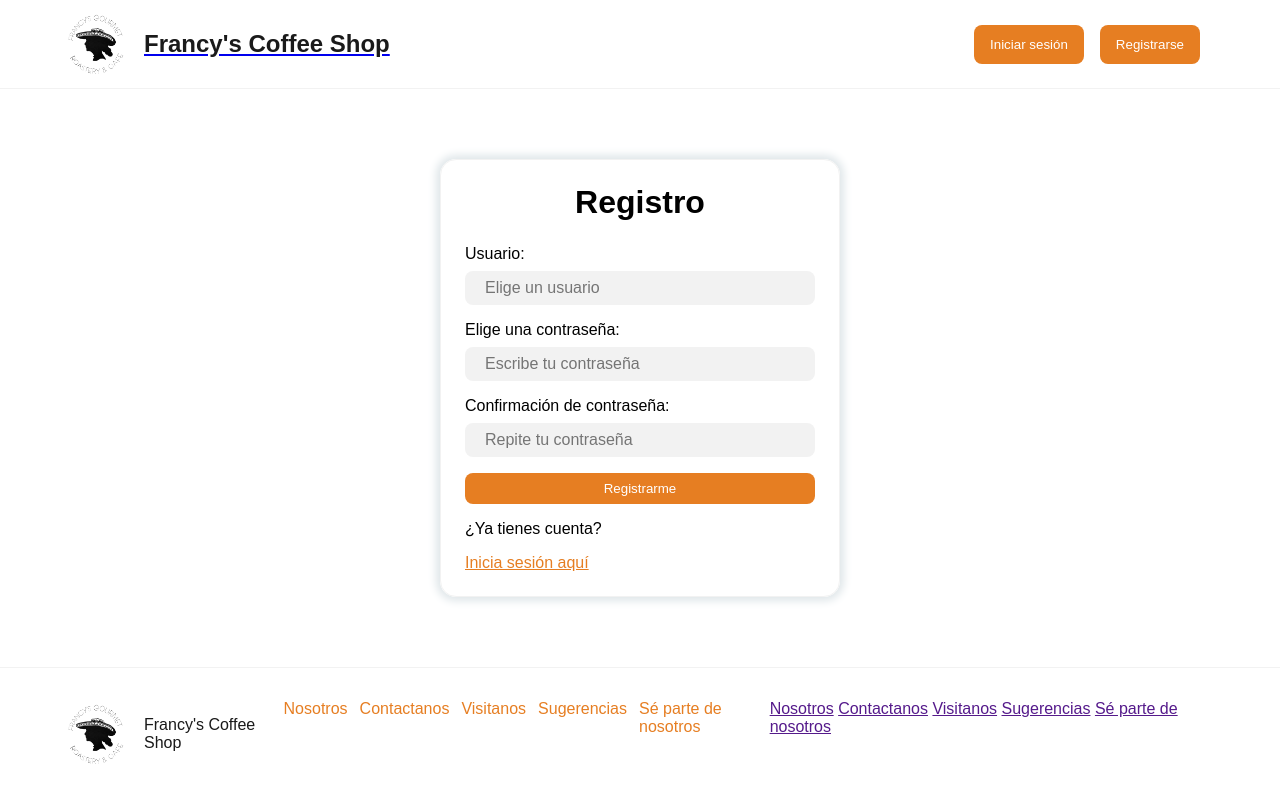
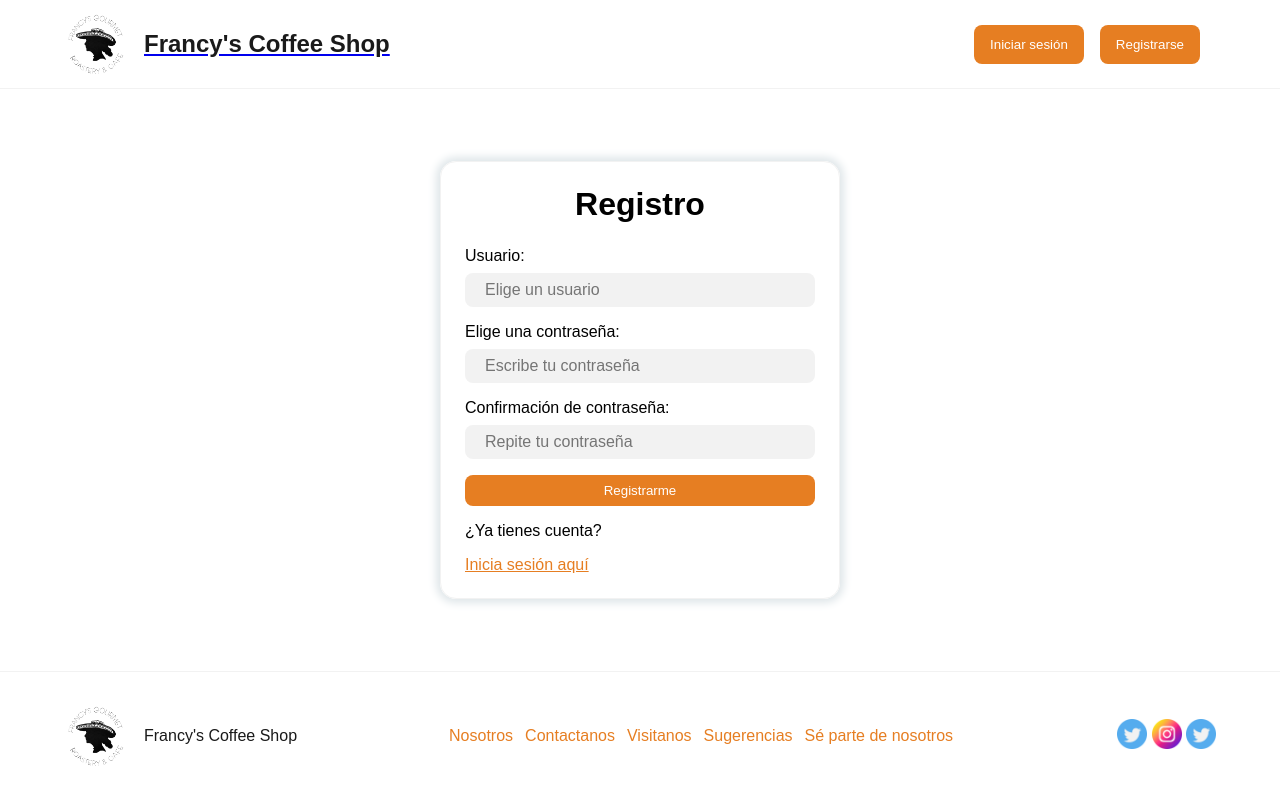
Before and after one commit to PerezCodeT/coffee-shop, a website: page pages/registro/registro.html in a window 1280 px wide. Drawn offline with Linux system fonts and the light colour scheme.

Commit message:
fix register footer

```diff
--- a/pages/registro/registro.html
+++ b/pages/registro/registro.html
@@ -75,23 +75,31 @@
           <img src="../../assets/images/logo_francys_coffee_shop.png" />
           <p>Francy's Coffee Shop</p>
         </div>
+      </div>
+      <div class="footer__section-two">
         <div class="footer__links">
-          <a href="">Nosotros</a>
-          <a href="">Contactanos</a>
-          <a href="">Visitanos</a>
-          <a href="">Sugerencias</a>
-          <a href="">Sé parte de nosotros</a>
-        </div>
-        <div class="footer__social-networks">
-          <a href="">Nosotros</a>
+          <a href="/coffee-shop/pages/quienes_somos/quienes_somos.html"
+            >Nosotros</a
+          >
           <a href="">Contactanos</a>
           <a href="">Visitanos</a>
           <a href="">Sugerencias</a>
           <a href="">Sé parte de nosotros</a>
         </div>
       </div>
-      <div class="footer__section-two"></div>
-      <div class="footer__section-three"></div>
+      <div class="footer__section-three">
+        <div class="footer__social-networks">
+          <a class="footer__social-network" href="#"
+            ><img src="../../assets/icons/twitter.png"
+          /></a>
+          <a class="footer__social-network" href="#"
+            ><img src="../../assets/icons/instagram.png"
+          /></a>
+          <a class="footer__social-network" href="#"
+            ><img src="../../assets/icons/twitter.png"
+          /></a>
+        </div>
+      </div>
     </footer>
   </body>
 </html>
```
Also changed, not shown: index.html (+1 -1 lines).
